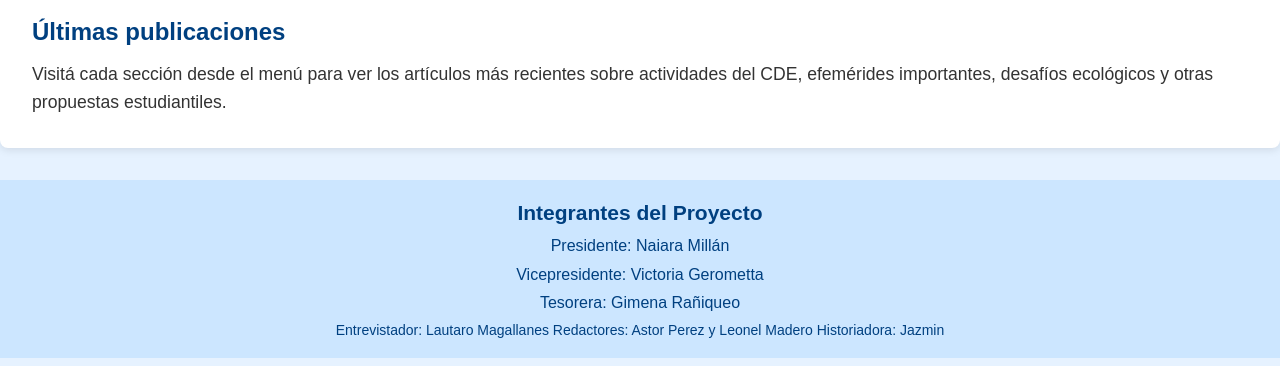
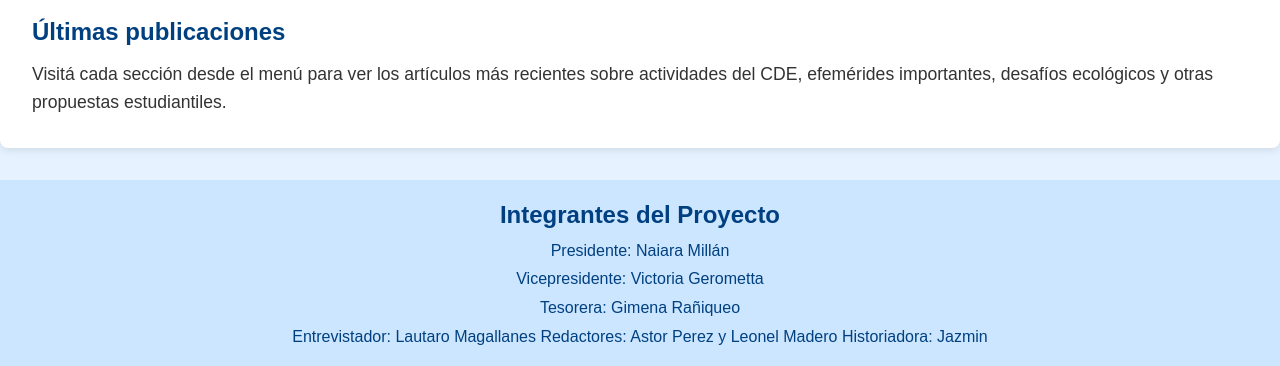
Before and after one commit to BiblioCET22/El-22-en-palabras, a plain HTML site: page index.html in a window 1280 px wide. Shown: the part 542-908 px from the top of the page. Drawn offline with Linux system fonts and the light colour scheme; no server answers.

Commit message:
style.css

```diff
--- a/style.css
+++ b/style.css
@@ -8,7 +8,7 @@
 /* Body */
 body {
     font-family: Arial, sans-serif;
-    font-size: 14px;
+    font-size: 14 px;
     background-color: #e6f2ff;
     color: #333;
     line-height: 1.6;
```
